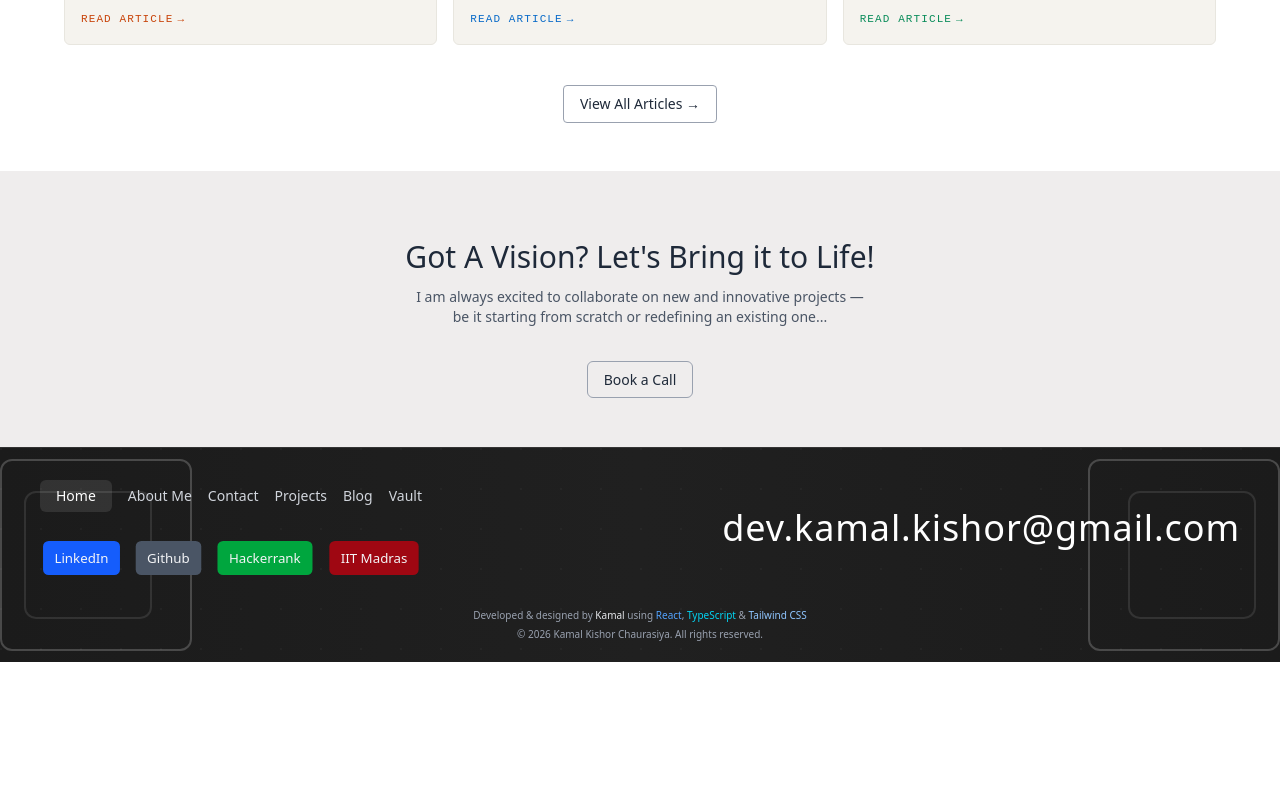
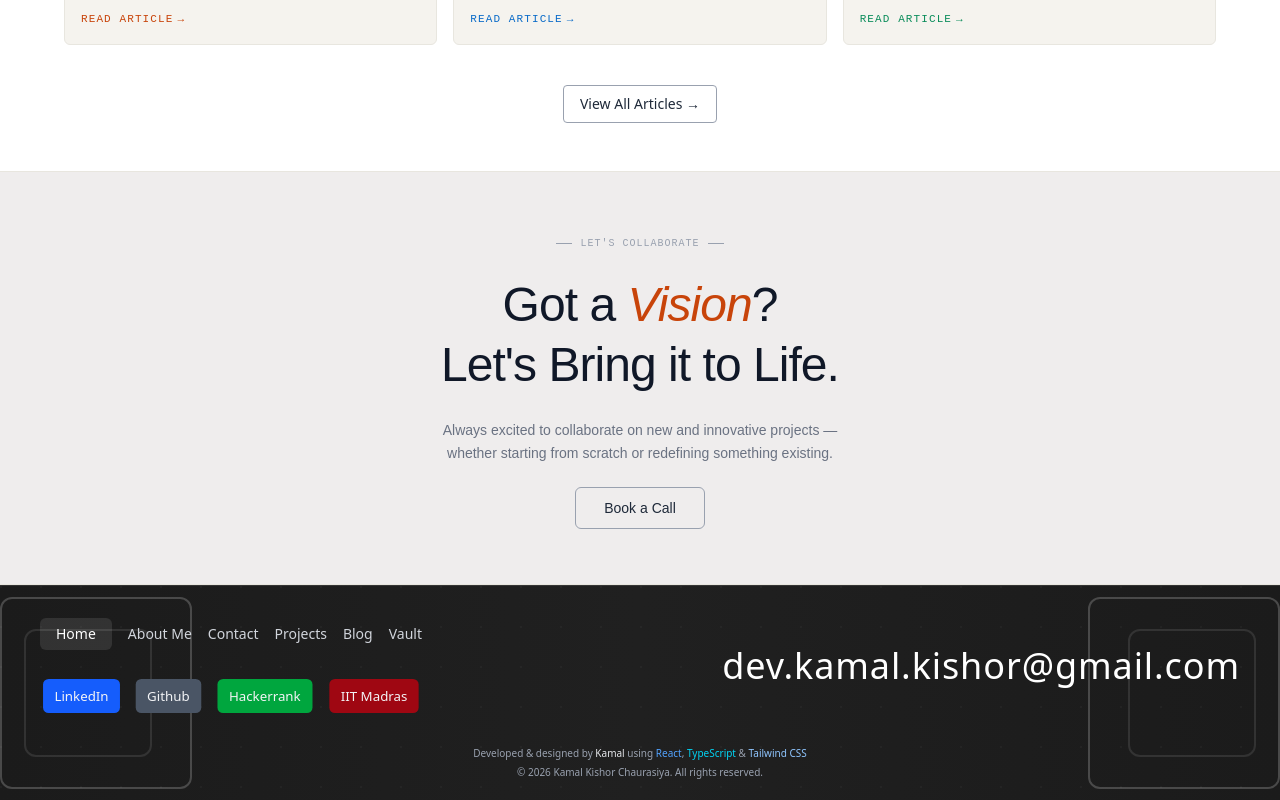
Before and after one commit to kkamal11/kkamal11.github.io, a React (Vite) app: page / in a window 1280 px wide. Shown: the part 3194-3994 px from the top of the page. Before the commit the page ends 3856 px from the top, so only its background shows below. Built offline with nearby package versions, Linux system fonts and the light colour scheme.

Commit message:
page-enhancement

```diff
--- a/src/components/Vision.tsx
+++ b/src/components/Vision.tsx
@@ -1,25 +1,49 @@
-import React from "react";
-import BookACallBtn from "./BookAcCallBtn";
+import { NavLink } from "react-router-dom";
 import Reveal from "./Reveal";
 
 const VisionComp: React.FC = () => {
   return (
-    <>
-    <Reveal hiddenClass="opacity-0 translate-y-12 scale-95">
-      <div className="bg-[#efeded] flex items-center justify-center flex-col py-14 px-6 text-center">
-        <h1 className="text-3xl text-gray-800 font-[400px] py-3">
-          Got A Vision? Let's Bring it to Life!
-        </h1>
-        <p className="text-gray-600 text-sm">
-          I am always excited to collaborate on new and innovative projects —
-        </p>
-        <p className="text-gray-600 pb-2 mb-8 text-sm">
-          be it starting from scratch or redefining an existing one...
-        </p>
-        <BookACallBtn />
+    <Reveal hiddenClass="opacity-0 translate-y-8">
+      <div
+        style={{ fontFamily: "'DM Sans', sans-serif", position: "relative", overflow: "hidden" }}
+        className="bg-[#efeded] border-y border-[#e8e6df] py-16 px-6"
+      >
+        <div className="relative max-w-2xl mx-auto flex flex-col items-center text-center gap-6">
+
+          {/* Label */}
+          <span
+            style={{ fontFamily: "'DM Mono', monospace" }}
+            className="text-[10px] tracking-widest uppercase text-gray-400 flex items-center gap-2"
+          >
+            <span className="w-4 h-px bg-gray-400 inline-block" />
+            Let's Collaborate
+            <span className="w-4 h-px bg-gray-400 inline-block" />
+          </span>
+
+          {/* Heading */}
+          <h2
+            style={{ fontFamily: "'DM Sans', sans-serif", letterSpacing: "-0.02em" }}
+            className="text-4xl md:text-5xl font-light text-gray-900 leading-tight"
+          >
+            Got a <em className="text-[#c8440a]">Vision</em>?<br />
+            Let's Bring it to Life.
+          </h2>
+
+          {/* Body */}
+          <p className="text-[14px] text-gray-500 leading-relaxed max-w-md">
+            Always excited to collaborate on new and innovative projects — whether starting from scratch or redefining something existing.
+          </p>
+
+          {/* CTA */}
+          <div className="pt-2">
+              <NavLink to={'/contact'} className="border border-gray-400 px-7 py-3 rounded-md text-sm text-gray-800 hover:bg-black hover:text-white transition">
+                Book a Call
+            </NavLink>
+          </div>
+
         </div>
-      </Reveal>
-    </>
+      </div>
+    </Reveal>
   );
 };
 
```
